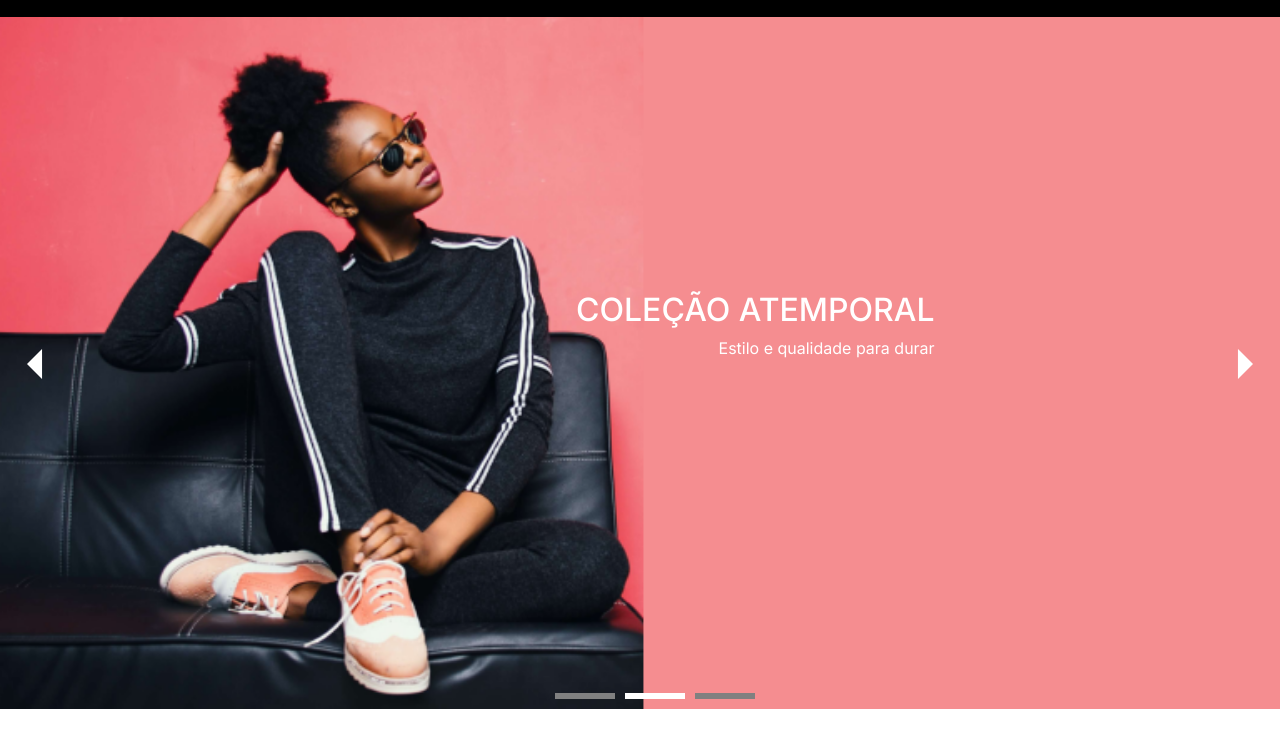
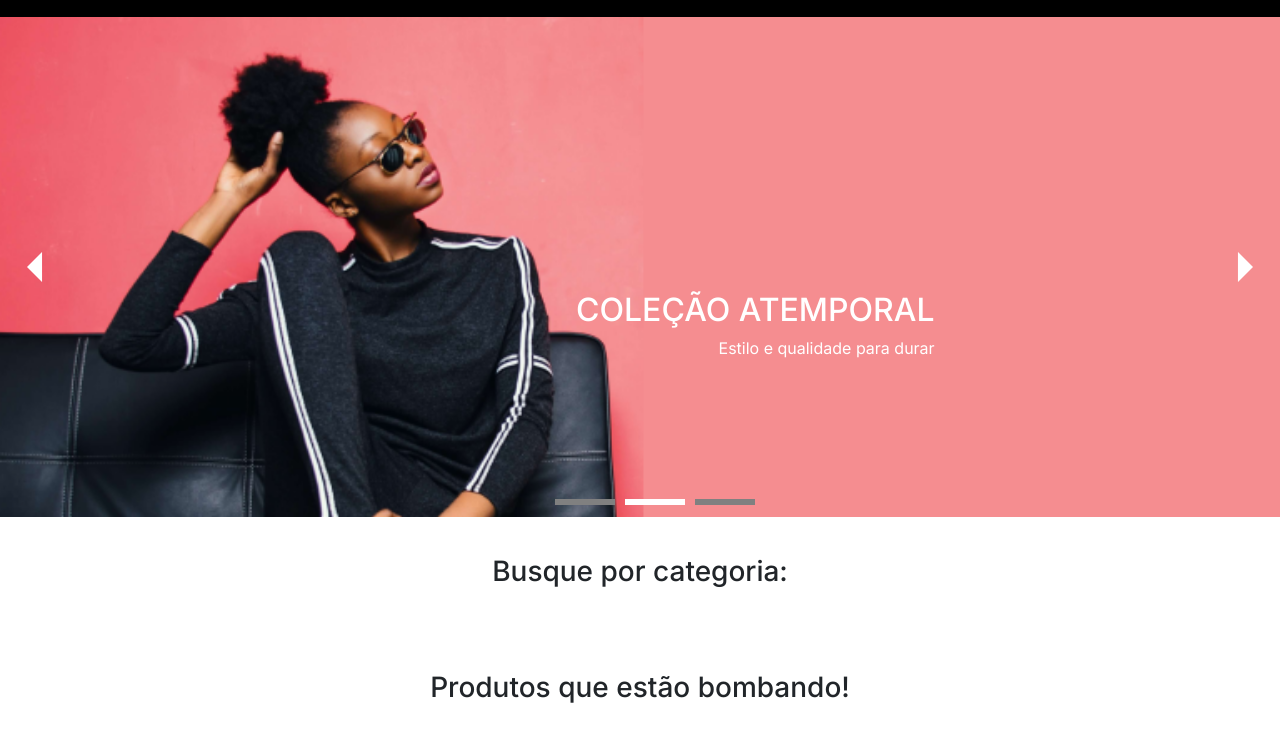
Before and after one commit to viniciuspmacedo/7-challenge-frontend-alura, a website with bundled scripts: page index.html in a window 1280 px wide. Shown: the part 56-800 px from the top of the page. Built offline with nearby package versions, Linux system fonts and the light colour scheme; no server answers.

Commit message:
melhoria banner

```diff
--- a/package.json
+++ b/package.json
@@ -1,5 +1,5 @@
 {
   "dependencies": {
-    "json-server": "^0.17.3"
+    "json-server": "^0.17.4"
   }
 }
--- a/styles/_components/_banner.scss
+++ b/styles/_components/_banner.scss
@@ -4,6 +4,7 @@
     position: relative;
     width: 100%;
     overflow: hidden;
+    max-height: 500px;
 
     .slide {
 
```
Also changed, not shown: styles/style.css, 2 other files.
